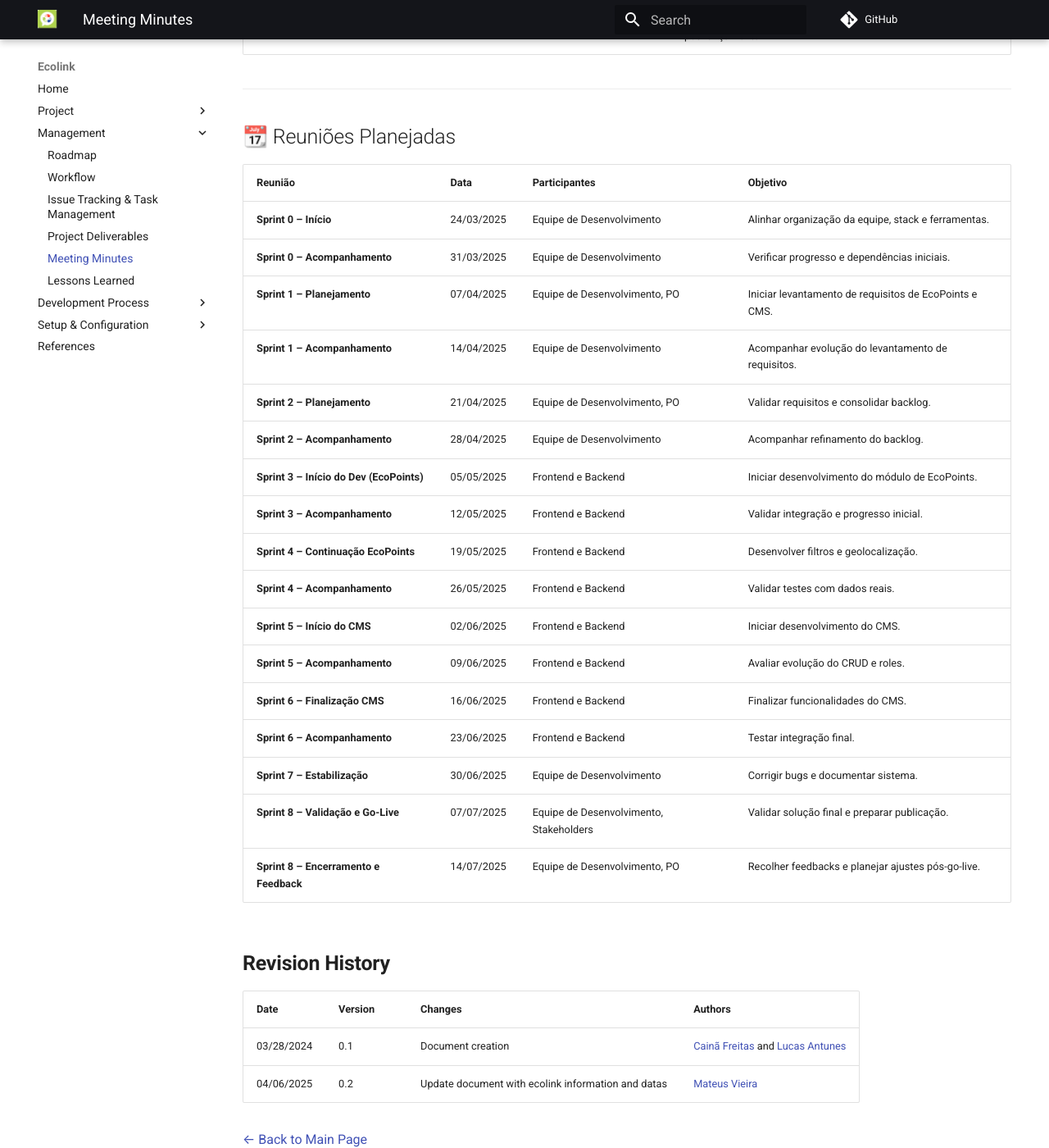
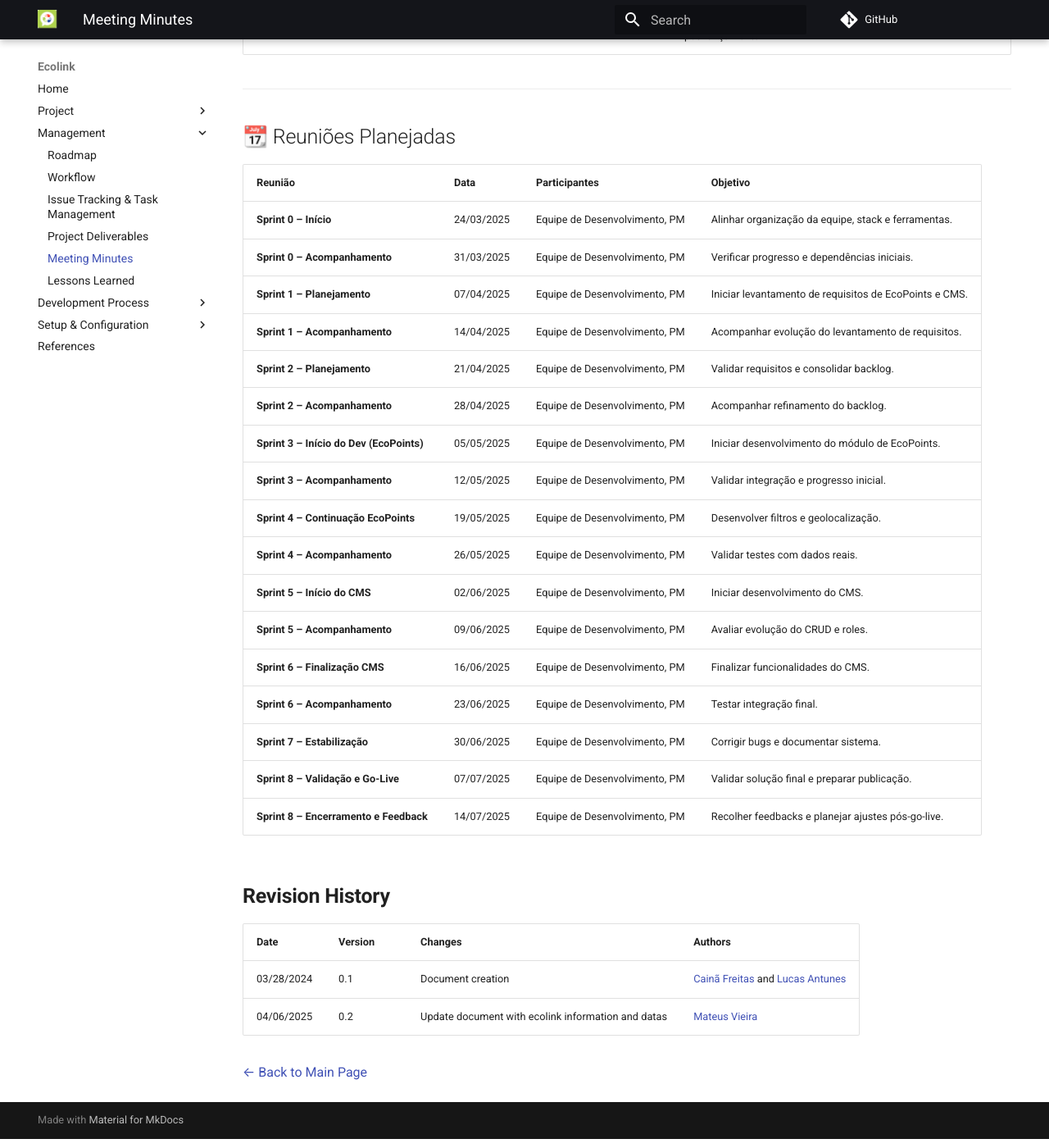
Before and after one commit to ErasmusEgalitarian/ecolink-docs, an MkDocs documentation site: the page built from docs/project/management/meetings.md, in a window 1280 px wide and 1400 px high, scrolled down 1319 px. Shown: the whole window at 82% size. Built offline with MkDocs 1.6.1 and Material for MkDocs 9.7.7, drawn with Linux system fonts in a browser that asks for light colours; comment, search, counter and statistics services are not loaded.

Commit message:
Update meetings.md

```diff
--- a/docs/project/management/meetings.md
+++ b/docs/project/management/meetings.md
@@ -22,25 +22,26 @@
 
 ## 📆 Reuniões Planejadas
 
-| **Reunião**                               | **Data**    | **Participantes**                        | **Objetivo**                                                                 |
-|-------------------------------------------|-------------|------------------------------------------|------------------------------------------------------------------------------|
-| **Sprint 0 – Início**                     | 24/03/2025  | Equipe de Desenvolvimento                | Alinhar organização da equipe, stack e ferramentas.                         |
-| **Sprint 0 – Acompanhamento**             | 31/03/2025  | Equipe de Desenvolvimento                | Verificar progresso e dependências iniciais.                                |
-| **Sprint 1 – Planejamento**               | 07/04/2025  | Equipe de Desenvolvimento, PO            | Iniciar levantamento de requisitos de EcoPoints e CMS.                      |
-| **Sprint 1 – Acompanhamento**             | 14/04/2025  | Equipe de Desenvolvimento                | Acompanhar evolução do levantamento de requisitos.                          |
-| **Sprint 2 – Planejamento**               | 21/04/2025  | Equipe de Desenvolvimento, PO            | Validar requisitos e consolidar backlog.                                    |
-| **Sprint 2 – Acompanhamento**             | 28/04/2025  | Equipe de Desenvolvimento                | Acompanhar refinamento do backlog.                                          |
-| **Sprint 3 – Início do Dev (EcoPoints)**  | 05/05/2025  | Frontend e Backend                        | Iniciar desenvolvimento do módulo de EcoPoints.                            |
-| **Sprint 3 – Acompanhamento**             | 12/05/2025  | Frontend e Backend                        | Validar integração e progresso inicial.                                     |
-| **Sprint 4 – Continuação EcoPoints**      | 19/05/2025  | Frontend e Backend                        | Desenvolver filtros e geolocalização.                                       |
-| **Sprint 4 – Acompanhamento**             | 26/05/2025  | Frontend e Backend                        | Validar testes com dados reais.                                             |
-| **Sprint 5 – Início do CMS**              | 02/06/2025  | Frontend e Backend                        | Iniciar desenvolvimento do CMS.                                             |
-| **Sprint 5 – Acompanhamento**             | 09/06/2025  | Frontend e Backend                        | Avaliar evolução do CRUD e roles.                                           |
-| **Sprint 6 – Finalização CMS**            | 16/06/2025  | Frontend e Backend                        | Finalizar funcionalidades do CMS.                                           |
-| **Sprint 6 – Acompanhamento**             | 23/06/2025  | Frontend e Backend                        | Testar integração final.                                                    |
-| **Sprint 7 – Estabilização**              | 30/06/2025  | Equipe de Desenvolvimento                | Corrigir bugs e documentar sistema.                                         |
-| **Sprint 8 – Validação e Go-Live**        | 07/07/2025  | Equipe de Desenvolvimento, Stakeholders  | Validar solução final e preparar publicação.                                |
-| **Sprint 8 – Encerramento e Feedback**    | 14/07/2025  | Equipe de Desenvolvimento, PO            | Recolher feedbacks e planejar ajustes pós-go-live.                          |
+| **Reunião**                               | **Data**    | **Participantes**                   | **Objetivo**                                                                 |
+|-------------------------------------------|-------------|-------------------------------------|------------------------------------------------------------------------------|
+| **Sprint 0 – Início**                     | 24/03/2025  | Equipe de Desenvolvimento, PM       | Alinhar organização da equipe, stack e ferramentas.                         |
+| **Sprint 0 – Acompanhamento**             | 31/03/2025  | Equipe de Desenvolvimento, PM       | Verificar progresso e dependências iniciais.                                |
+| **Sprint 1 – Planejamento**               | 07/04/2025  | Equipe de Desenvolvimento, PM       | Iniciar levantamento de requisitos de EcoPoints e CMS.                      |
+| **Sprint 1 – Acompanhamento**             | 14/04/2025  | Equipe de Desenvolvimento, PM       | Acompanhar evolução do levantamento de requisitos.                          |
+| **Sprint 2 – Planejamento**               | 21/04/2025  | Equipe de Desenvolvimento, PM       | Validar requisitos e consolidar backlog.                                    |
+| **Sprint 2 – Acompanhamento**             | 28/04/2025  | Equipe de Desenvolvimento, PM       | Acompanhar refinamento do backlog.                                          |
+| **Sprint 3 – Início do Dev (EcoPoints)**  | 05/05/2025  | Equipe de Desenvolvimento, PM       | Iniciar desenvolvimento do módulo de EcoPoints.                            |
+| **Sprint 3 – Acompanhamento**             | 12/05/2025  | Equipe de Desenvolvimento, PM       | Validar integração e progresso inicial.                                     |
+| **Sprint 4 – Continuação EcoPoints**      | 19/05/2025  | Equipe de Desenvolvimento, PM       | Desenvolver filtros e geolocalização.                                       |
+| **Sprint 4 – Acompanhamento**             | 26/05/2025  | Equipe de Desenvolvimento, PM       | Validar testes com dados reais.                                             |
+| **Sprint 5 – Início do CMS**              | 02/06/2025  | Equipe de Desenvolvimento, PM       | Iniciar desenvolvimento do CMS.                                             |
+| **Sprint 5 – Acompanhamento**             | 09/06/2025  | Equipe de Desenvolvimento, PM       | Avaliar evolução do CRUD e roles.                                           |
+| **Sprint 6 – Finalização CMS**            | 16/06/2025  | Equipe de Desenvolvimento, PM       | Finalizar funcionalidades do CMS.                                           |
+| **Sprint 6 – Acompanhamento**             | 23/06/2025  | Equipe de Desenvolvimento, PM       | Testar integração final.                                                    |
+| **Sprint 7 – Estabilização**              | 30/06/2025  | Equipe de Desenvolvimento, PM       | Corrigir bugs e documentar sistema.                                         |
+| **Sprint 8 – Validação e Go-Live**        | 07/07/2025  | Equipe de Desenvolvimento, PM       | Validar solução final e preparar publicação.                                |
+| **Sprint 8 – Encerramento e Feedback**    | 14/07/2025  | Equipe de Desenvolvimento, PM       | Recolher feedbacks e planejar ajustes pós-go-live.                          |
+
 
 
 ## **Revision History**
```
